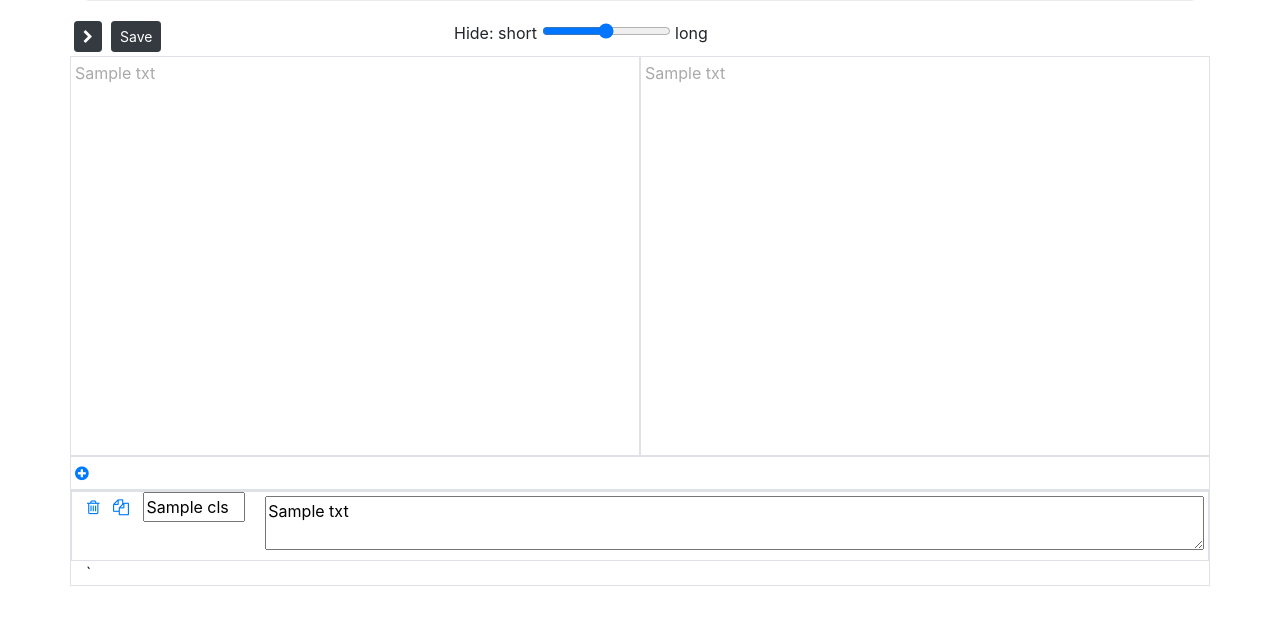
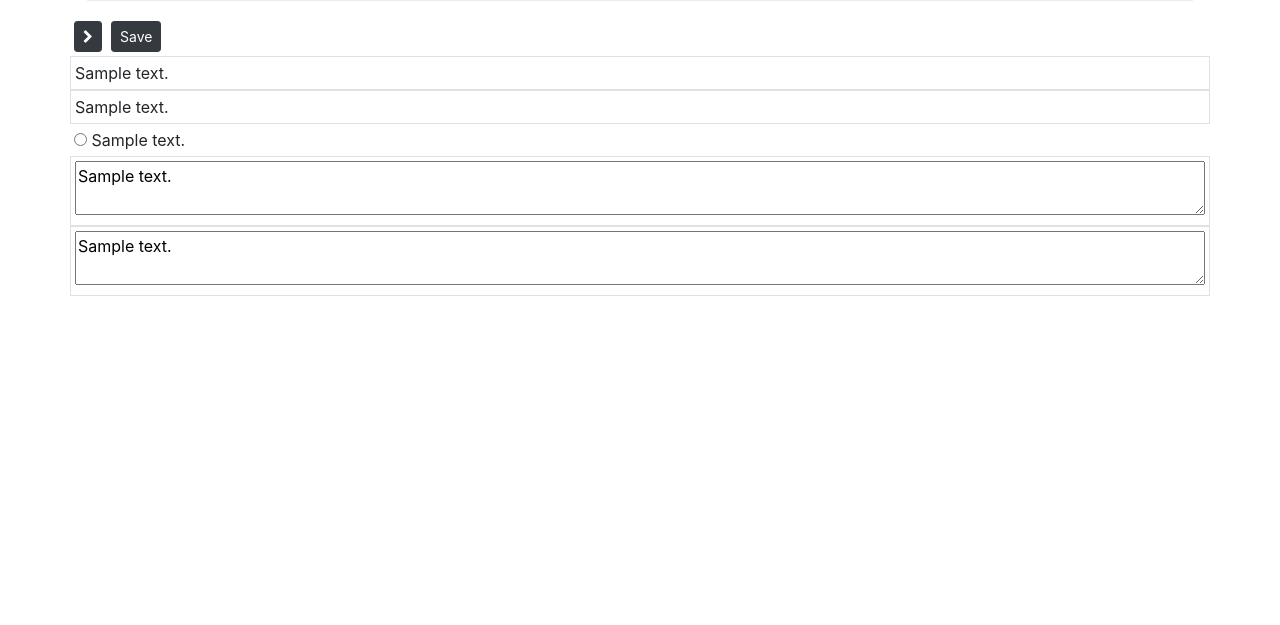
Before and after one commit to TurkuNLP/rew-para-anno, a Flask app: template paraanno/templates/doc.html in a window 1280 px wide. Shown: the part 47-672 px from the top of the page. Run offline with Flask 2, Linux system fonts and the light colour scheme; the template is opened without the code that fills it: most values are stand-ins (such as "Sample title", 1, 10 or a date in 2020); some libraries are stand-ins or nearby versions.

Commit message:
change to text pairs

```diff
--- a/paraanno/app.py
+++ b/paraanno/app.py
@@ -12,68 +12,6 @@ app = Flask(__name__)
 app.config["TEMPLATES_AUTO_RELOAD"] = True
 
 DATADIR=os.environ["PARAANN_DATA"]
-
-def matches(s1,s2,minlen=5):
-    m=difflib.SequenceMatcher(None,s1,s2,autojunk=False)
-
-    #returns list of (idx1,idx2,len) perfect matches
-    return sorted(matches_r(m,s1,s2,minlen,0,len(s1),0,len(s2)),
-                  key=lambda match: (match[2], match[0]))
-
-def matches_r(m,s1,s2,min_len,s1_beg,s1_end,s2_beg,s2_end):
-    lm=m.find_longest_match(s1_beg,s1_end,s2_beg,s2_end)
-    #with open("log.txt","a") as f:
-        #print(">>>> CHECKED",file=f)
-        #print(s1[s1_beg:s1_end],file=f)
-        #print("---",file=f)
-        #print(s2[s2_beg:s2_end],file=f)
-        #print(">>>> FOUND",file=f)
-        #print(s1[lm.a:lm.a+lm.size],file=f)
-        #print("\n",file=f)
-    #s1[lm.a:lm.a+lm.size]
-    #s2[lm.b:lm.b+lm.size]
-    if lm.size<min_len:
-        return []
-    else:
-        s1_left=s1_beg,lm.a
-        s1_right=lm.a+lm.size,s1_end
-        s1_all=(s1_beg,s1_end)
-
-        s2_left=s2_beg,lm.b
-        s2_right=lm.b+lm.size,s2_end
-        s2_all=(s2_beg,s2_end)
-
-        matches=[(lm.a,lm.b,lm.size)]
-        for i1,i2 in ((s1_left,s2_left),(s1_left,s2_right),(s1_right,s2_left),(s1_right,s2_right)):
-            #try all combinations of what remains
-            if i1[1]-i1[0]<min_len:
-                continue #too short to produce match
-            if i2[1]-i2[0]<min_len:
-                continue #too short to produce match
-            sub=matches_r(m,s1,s2,min_len,*i1,*i2)
-            matches.extend(sub)
-        return matches
-
-def build_spans(s,blocks):
-    """s:string, blocks are pairs of (idx,len) of perfect matches"""
-    #allright, this is pretty dumb alg!
-    matched_indices=[0]*len(s)
-    for i,l in blocks:
-        for idx in range(i,i+l):
-            matched_indices[idx]=max(matched_indices[idx],l)
-    spandata=[]
-    for c,matched_len in zip(s,matched_indices):
-        #matched_len=(matched_len//5)*5
-        if not spandata or spandata[-1][1]!=matched_len: #first or span with opposite match polarity -> must make new!
-            spandata.append(([],matched_len))
-        spandata[-1][0].append(c)
-    merged_spans=[(html.escape("".join(chars)),matched_len) for chars,matched_len in spandata]
-    return merged_spans, min(matched_indices),max(matched_indices) #min is actually always 0, but it's here for future need
-
-
-
-#matches("Minulla on koira mutta sinulla on kissa.","Sinulla on kissa ja minulla on koira.")
-
 
 def read_batches():
     batchdict={} #user -> batchfile -> Batch
@@ -90,7 +28,7 @@ class Batch:
     def __init__(self,batchfile):
         self.batchfile=batchfile
         with open(batchfile) as f:
-            self.data=json.load(f) #this is a list of document pairs to annotate
+            self.data=json.load(f) #this is a list of sentence pairs to annotate
 
     def save(self):
         s=json.dumps(self.data,ensure_ascii=False,indent=2,sort_keys=True)
@@ -99,12 +37,7 @@ class Batch:
 
 def init():
     global all_batches
-    global textdbs
     all_batches=read_batches()
-    textdbs={}
-    for src in SqliteDict.get_tablenames(DATADIR+"/all-texts.sqlited"):
-        textdbs[src]=SqliteDict(DATADIR+"/all-texts.sqlited",tablename=src)
-    print(list(textdbs.keys()))
 
 init()
 
@@ -121,15 +54,12 @@ def batchlist(user):
 @app.route("/ann/<user>/<batchfile>")
 def jobsinbatch(user,batchfile):
     global all_batches
-    global textdbs
     pairs=all_batches[user][batchfile].data
     pairdata=[]
     for idx,pair in enumerate(pairs):
-        src1,f1=pair["d1"]
-        src2,f2=pair["d2"]
-        text1=textdbs[src1][f1]
-        text2=textdbs[src2][f2]
-        pairdata.append((idx,pair.get("updated","not updated"),text1[:100],text2[:100]))
+        text1=pair["txt1"]
+        text2=pair["txt2"]
+        pairdata.append((idx,pair.get("updated","not updated"),text1[:50],text2[:50]))
     return render_template("doc_list_in_batch.html",user=user,batchfile=batchfile,pairdata=pairdata)
 
 @app.route("/saveann/<user>/<batchfile>/<pairseq>",methods=["POST"])
@@ -146,7 +76,6 @@ def save_document(user,batchfile,pairseq):
 @app.route("/ann/<user>/<batchfile>/<pairseq>")
 def fetch_document(user,batchfile,pairseq):
     global all_batches
-    global textdbs
     pairseq=int(pairseq)
     pair=all_batches[user][batchfile].data[pairseq]
 
@@ -162,16 +91,10 @@ def fetch_document(user,batchfile,pairseq):
     # "sim": 0.9922545481090577
     # }
 
-    src1,f1=pair["d1"]
-    src2,f2=pair["d2"]
-    text1=textdbs[src1][f1]
-    text2=textdbs[src2][f2]
+    text1=pair["txt1"]
+    text2=pair["txt2"]
 
-    blocks=matches(text1,text2,15) #matches are (idx1,idx2,len)
-    spandata1,min1,max1=build_spans(text1,list((b[0],b[2]) for b in blocks))
-    spandata2,min2,max2=build_spans(text2,list((b[1],b[2]) for b in blocks))
+    annotation=pair.get("annotation",{})
 
-
-    annotation=pair.get("annotation",[])
-
-    return render_template("doc.html",left_text=text1,right_text=text2,left_spandata=spandata1,right_spandata=spandata2,pairseq=pairseq,batchfile=batchfile,user=user,annotation=annotation,min_mlen=min(min1,min2),max_mlen=max(max1,max2)+1,mlenv=min(max(max1,max2),30),is_last=(pairseq==len(all_batches[user][batchfile].data)-1))
+    labels=[("4","Paraphrase"), ("3","Near paraphrase"), ("2","Related but not paraphrase"), ("1","Unrelated")]
+    return render_template("doc.html",text1=text1,text2=text2,pairseq=pairseq,batchfile=batchfile,user=user,annotation=annotation,labels=labels,is_last=(pairseq==len(all_batches[user][batchfile].data)-1))
--- a/paraanno/templates/doc.html
+++ b/paraanno/templates/doc.html
@@ -29,49 +29,45 @@
 
 
       <div class="row">
-	<div class="col-4 p-1">
+	<div class="col-4$ p-1">
 	  {% if pairseq > 0 %}<a type="button" class="btn btn-sm btn-dark" id="prevdoc" href="/ann/{{user}}/{{batchfile}}/{{pairseq-1}}"><span class="fa fa-chevron-left"/></a>&nbsp;{% endif %}
 	  {% if not is_last %}<a type="button" class="btn btn-sm btn-dark" id="nextdoc" href="/ann/{{user}}/{{batchfile}}/{{pairseq+1}}"><span class="fa fa-chevron-right"/></a>&nbsp;{% endif %}
 	  <button type="button" class="btn btn-sm btn-dark" id="save">Save</button>
 	</div>
-	<div class="col-6 p-1">
-	  Hide: short&nbsp;<input type="range" class="custom-range" val="{{mlenv}}" id="matchlencutoff" min="{{min_mlen}}" max="{{max_mlen}}" step="1">&nbsp;long
-	</div>
       </div>
 
+
       <div class="row">
-	<div class="col-6 p-1 border" style="height:50vh;max-height:50vh;overflow-y:scroll;" id="text-left">
-	  {% for txt, spanclass in left_spandata %}<span class="matchspan" mlen="{{spanclass}}">{{txt | replace('\n', '<br/><br/>')|safe}}</span>{% endfor %}
+	<div class="col-12 p-1 border" style="" id="text-left">
+	  <span>{{text1}}</span>
 	</div>
 
-	<div class="col-6 p-1 border" style="height:50vh;max-height:50vh;overflow-y:scroll;" id="text-right">
-	  {% for txt, spanclass in right_spandata %}<span class="matchspan" mlen="{{spanclass}}">{{txt| replace('\n', '<br/><br/>')|safe}}</span>{% endfor %}
+	<div class="col-12 p-1 border" style="" id="text-right">
+	  <span>{{text2}}</span>
 	</div>
 
       </div> <!-- row-->
 
-      <div class="row border">
-	<div class="col-1 p-1">
-	  <a href="#" id="plusann"><span class="fa fa-plus-circle" /></a>
+
+      {% for label,labeldesc in labels %}
+      <div class="row">
+	<div class="col-12 p-1">
+	  <input class="input autosave" type="radio" name="labelradio" id="labelradio" value="{{label}}" {% if label==annotation["label"] %}checked{% endif %}> {{labeldesc}} </input>
 	</div>
       </div>
+      {% endfor %}
 
-      <div class="row border" style="max-height:40vh;overflow-y:scroll">
-	<div class="col-12 container" id="annotations">
+      <div class="row">
+	<div class="col-12 p-1 border" style="">
+	  <textarea class="editdirty" style="width:100%;"  id="text-rew-left">{% if "rew1" in annotation %}{{annotation["rew1"]}}{% else %}{{text1}}{% endif %}</textarea>
+	</div>
 
-	  {% for ann in annotation %}
-	  <div class="row border oneann">
-	    <div class="col-2">
-	      <a href="#" class="killann"> <span class="fa fa-trash-o" /> </a> &nbsp;
-	      <a href="#" class="dupeann"> <span class="fa fa-files-o" /> </a> &nbsp;
-	      <input type="text" maxlength="10" size="5em" class="clstext editdirty" value="{{ann.get('cls','')}}"></input>
-	    </div>
+	<div class="col-12 p-1 border" style="">
+	  <textarea class="editdirty" style="width:100%;"  id="text-rew-right">{% if "rew2" in annotation %}{{annotation["rew2"]}}{% else %}{{text2}}{% endif %}</textarea>
+	</div>
 
-	    <div class="col-10 p-1">
-	      <textarea class="anntext" style="width:100%;">{{ ann.txt }}</textarea>
-	    </div>
-	  </div>`
-	  {% endfor %}
+      </div> <!-- row-->
+
 
 	  <!-- here go the annotations! -->
 
@@ -103,11 +99,11 @@
 
 
       function get_all_data() {
-	  var anns=[];
-	  $.each($(".oneann"), function (i,e) {
-	      anns.push({"cls":$(".clstext",$(this)).val(), "txt":$(".anntext",$(this)).val()});
-	  }
-		);
+	  var anns={};
+	  anns["label"]=$("input:radio[name=labelradio]:checked").val();
+	  anns["rew1"]=$("#text-rew-left").val();
+	  anns["rew2"]=$("#text-rew-right").val();
+	  console.log(anns);
 	  return anns;
       }
 
@@ -126,58 +122,15 @@
 	  clean();
       }
 
-      function hide_match_cutoff(n) {
-	  $.each($(".matchspan"), function(i,e) {
-	      if (parseInt($(this).attr("mlen"))<n) {
-		  $(this).removeClass("matched");
-	      }
-	      else {
-		  $(this).addClass("matched");
-	      }
-	  });
-      }
-
-      function new_empty_ann() {
-	  elem=`
-          <div class="row border oneann">
-	    <div class="col-2">
-	      <a href="#" class="killann"> <span class="fa fa-trash-o" /> </a> &nbsp; &nbsp;
-	      <a href="#" class="dupeann"> <span class="fa fa-files-o" /> </a> &nbsp;
-              <input type="text" maxlength="10" style="max-width:5em" class="clstext editdirty"></input>
-	    </div>
-
-	    <div class="col-10 p-1">
-	      <textarea class="anntext" style="width:100%;"></textarea>
-	    </div>
-	  </div>`
-
-	  $(elem).prependTo($("#annotations"));
-      }
-
-      function dupe_ann() {
-	  $(this).parent().parent().clone().insertBefore($(this).parent().parent());
-	  dirty();
-      }
-
-      function kill_ann() {
-	  $(this).parent().parent().remove();
-	  dirty();
-      }
 
       $(document).ready(
 	  function() {
-	      $("#plusann").on("click", new_empty_ann);
-	      $("#matchlencutoff").on("input",function(){
-		  hide_match_cutoff($(this).val());
-              });
-	      $("#matchlencutoff").trigger("input");
 	      $("#save").on("click",save_data);
 	  }
       );
 
-      $(document).on("click",".killann", kill_ann);
-      $(document).on("click",".dupeann", dupe_ann);
       $(document).on("input",".editdirty",dirty);
+      $(document).on("input",".autosave",save_data);
 
       </script>
 
```
